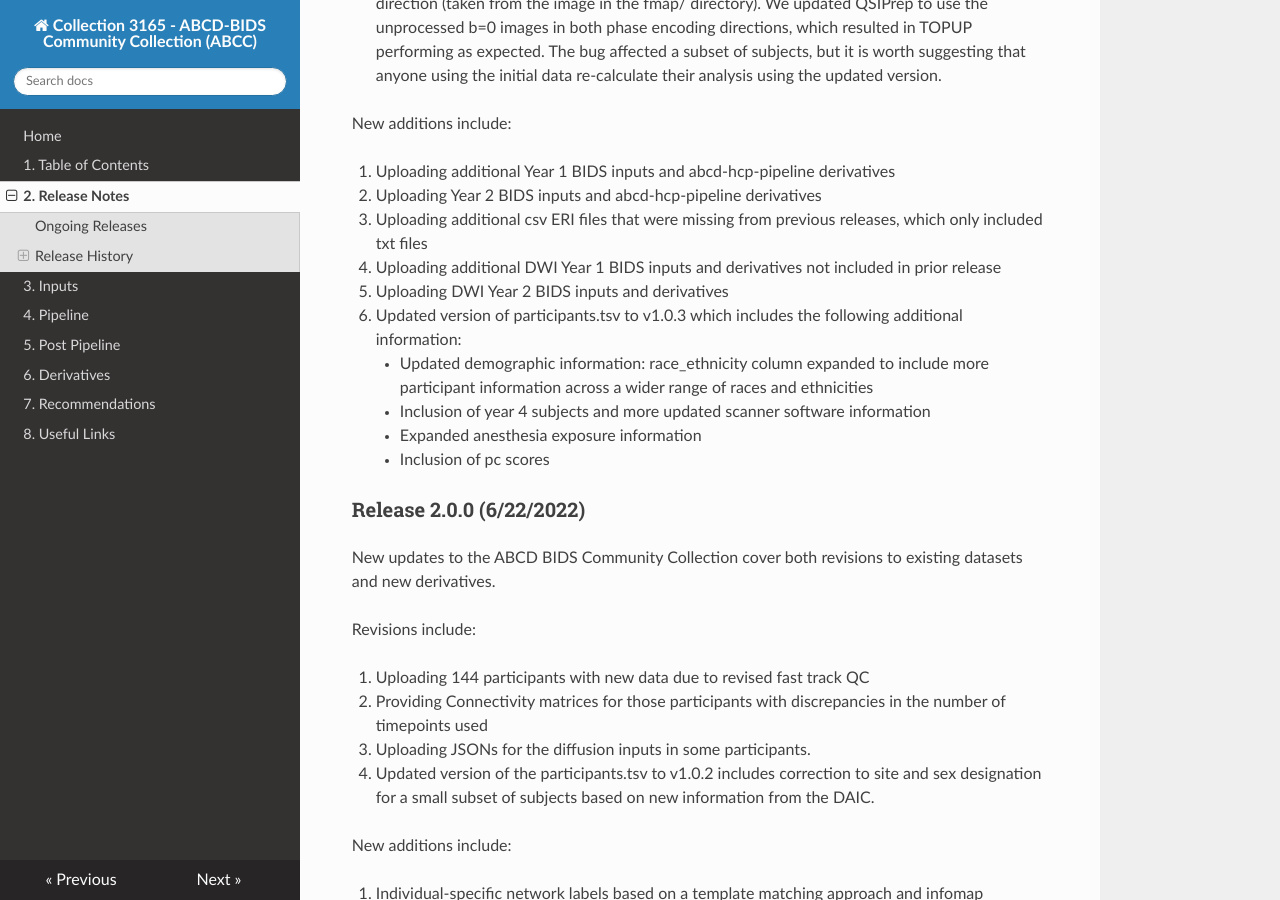
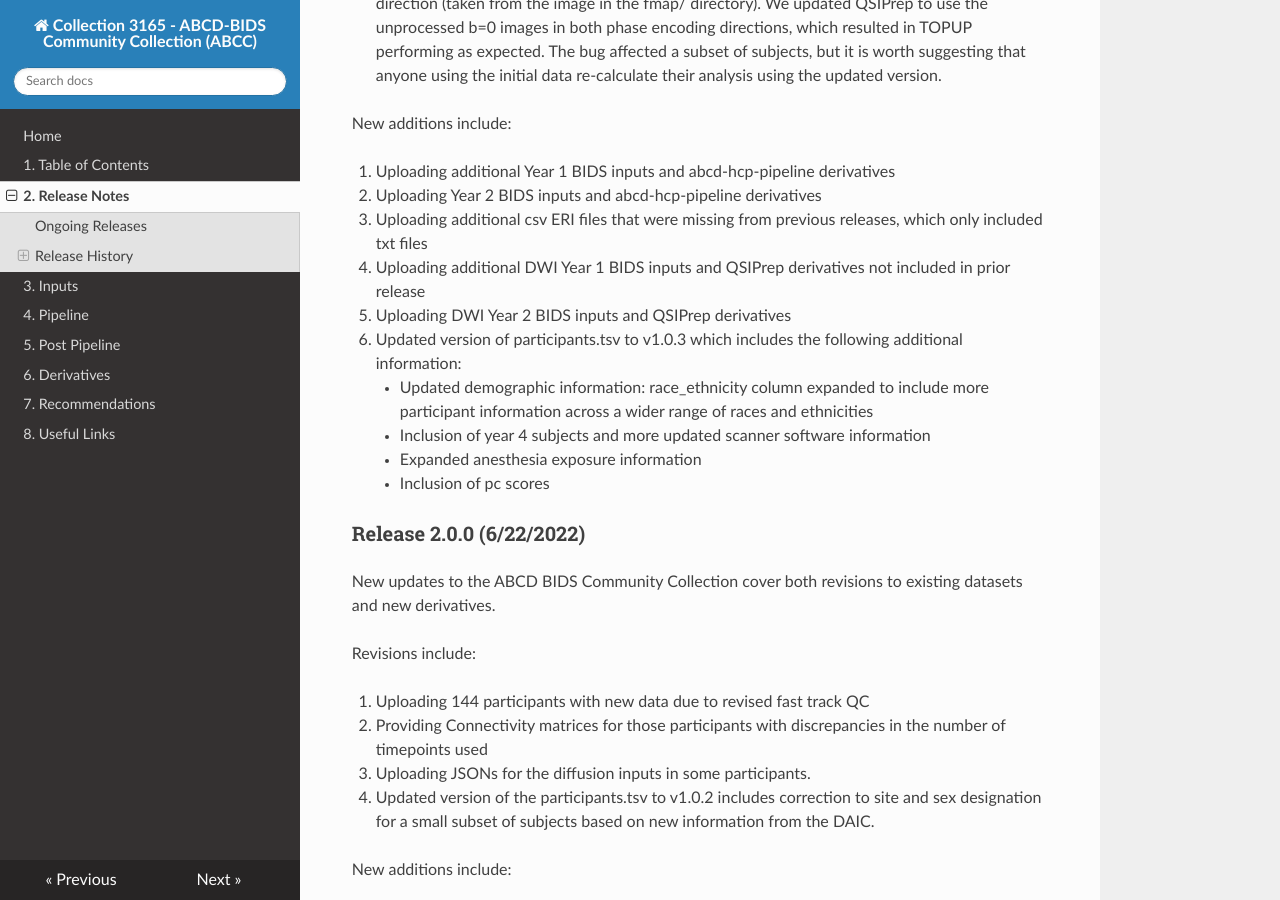
Before and after one commit to ABCD-STUDY/nda-abcd-collection-3165, an MkDocs documentation site: the page built from docs/release_notes.md, in a window 1280 px wide and 900 px high, scrolled down 1122 px. Built offline with MkDocs 1.6.1, drawn with Linux system fonts in a browser that asks for light colours; nearby versions of some CDN libraries.

Commit message:
Update release_notes.md

```diff
--- a/docs/release_notes.md
+++ b/docs/release_notes.md
@@ -27,8 +27,8 @@ New additions include:
 1. Uploading additional Year 1 BIDS inputs and abcd-hcp-pipeline derivatives
 2. Uploading Year 2 BIDS inputs and abcd-hcp-pipeline derivatives
 3. Uploading additional csv ERI files that were missing from previous releases, which only included txt files
-4. Uploading additional DWI Year 1 BIDS inputs and derivatives not included in prior release
-5. Uploading DWI Year 2 BIDS inputs and derivatives
+4. Uploading additional DWI Year 1 BIDS inputs and QSIPrep derivatives not included in prior release
+5. Uploading DWI Year 2 BIDS inputs and QSIPrep derivatives
 6. Updated version of participants.tsv to v1.0.3 which includes the following additional information:
     - Updated demographic information: race_ethnicity column expanded to include more participant information across a wider range of races and ethnicities
     - Inclusion of year 4 subjects and more updated scanner software information
```
